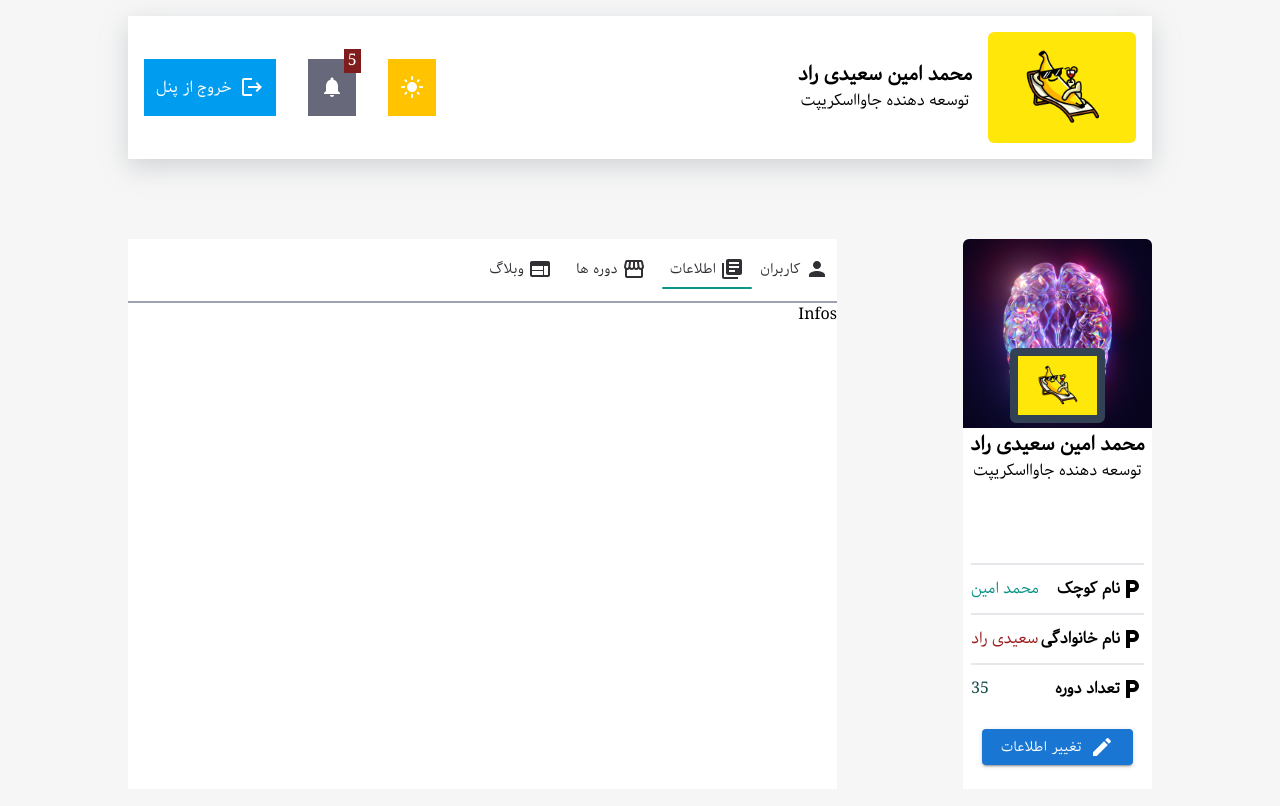
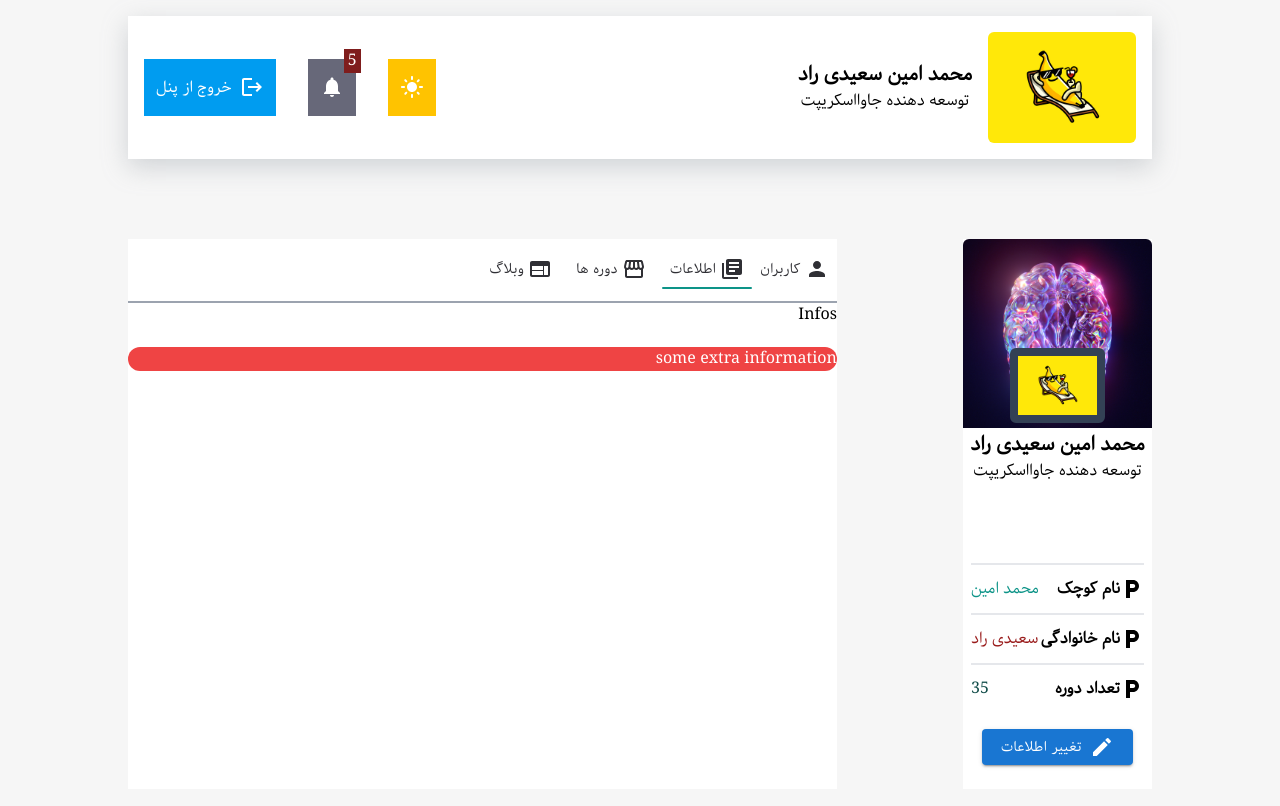
Before and after one commit to AliMsdy/CMS-Panel-using-Redux, a React (Vite) app: page /infos in a window 1280 px wide. Shown: the top 806 px of the page. Built offline with nearby package versions, Linux system fonts and the light colour scheme.

Commit message:
edit the infos route

```diff
--- a/src/Pages/Infos/Infos.jsx
+++ b/src/Pages/Infos/Infos.jsx
@@ -1,7 +1,14 @@
 import React from "react";
 
 function Infos() {
-  return <div>Infos</div>;
+  return (
+    <div>
+      Infos
+      <p className="mt-5 rounded-full bg-red-500 text-white">
+        some extra information
+      </p>
+    </div>
+  );
 }
 
 export default Infos;
```
